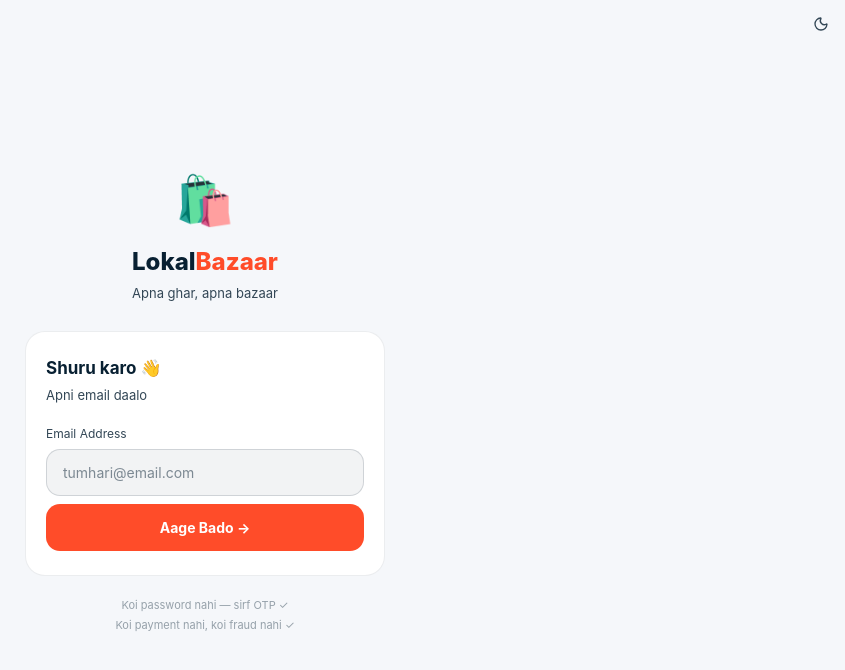
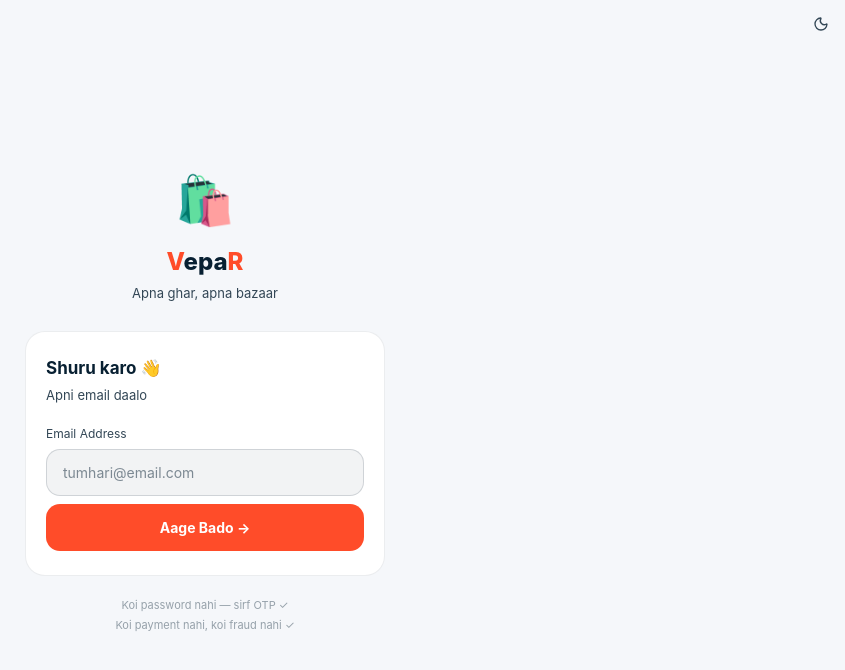
Before and after one commit to Viral8051/lokalbazaar, a React (Vite) app: page /login in a window 1280 px wide. Shown: the top 670 px of the page, without its empty margins (435-1280 px from the left). Built offline with nearby package versions, Linux system fonts and the light colour scheme.

Commit message:
fix: name of the application

```diff
--- a/index.html
+++ b/index.html
@@ -10,7 +10,7 @@
     <meta name="mobile-web-app-capable" content="yes" />
     <meta name="apple-mobile-web-app-capable" content="yes" />
     <meta name="apple-mobile-web-app-status-bar-style" content="black-translucent" />
-    <meta name="apple-mobile-web-app-title" content="LokalBazaar" />
+    <meta name="apple-mobile-web-app-title" content="VepaR" />
 
     <!-- Icons -->
     <link rel="icon" type="image/png" sizes="192x192" href="/icon-192.png" />
@@ -20,7 +20,7 @@
     <meta name="description" content="Apna ghar, apna bazaar — nearby home business discovery app" />
     <meta name="keywords" content="local business, home business, saree, handicraft, jamnagar" />
 
-    <title>LokalBazaar</title>
+    <title>VepaR</title>
   </head>
   <body>
     <div id="root"></div>
--- a/src/pages/LoginPage.jsx
+++ b/src/pages/LoginPage.jsx
@@ -154,7 +154,7 @@ export default function LoginPage() {
       <div style={{ textAlign: 'center', marginBottom: 28 }}>
         <div style={{ fontSize: 48, marginBottom: 8 }}>🛍️</div>
         <h1 style={{ fontSize: 24, fontWeight: 800, color: 'var(--text)' }}>
-          Lokal<span style={{ color: '#FF4C29' }}>Bazaar</span>
+          <span style={{ color: '#FF4C29' }}>V</span>epa<span style={{ color: '#FF4C29' }}>R</span>
         </h1>
         <p style={{ fontSize: 13, color: 'var(--text-sub)', marginTop: 4 }}>Apna ghar, apna bazaar</p>
       </div>
```
